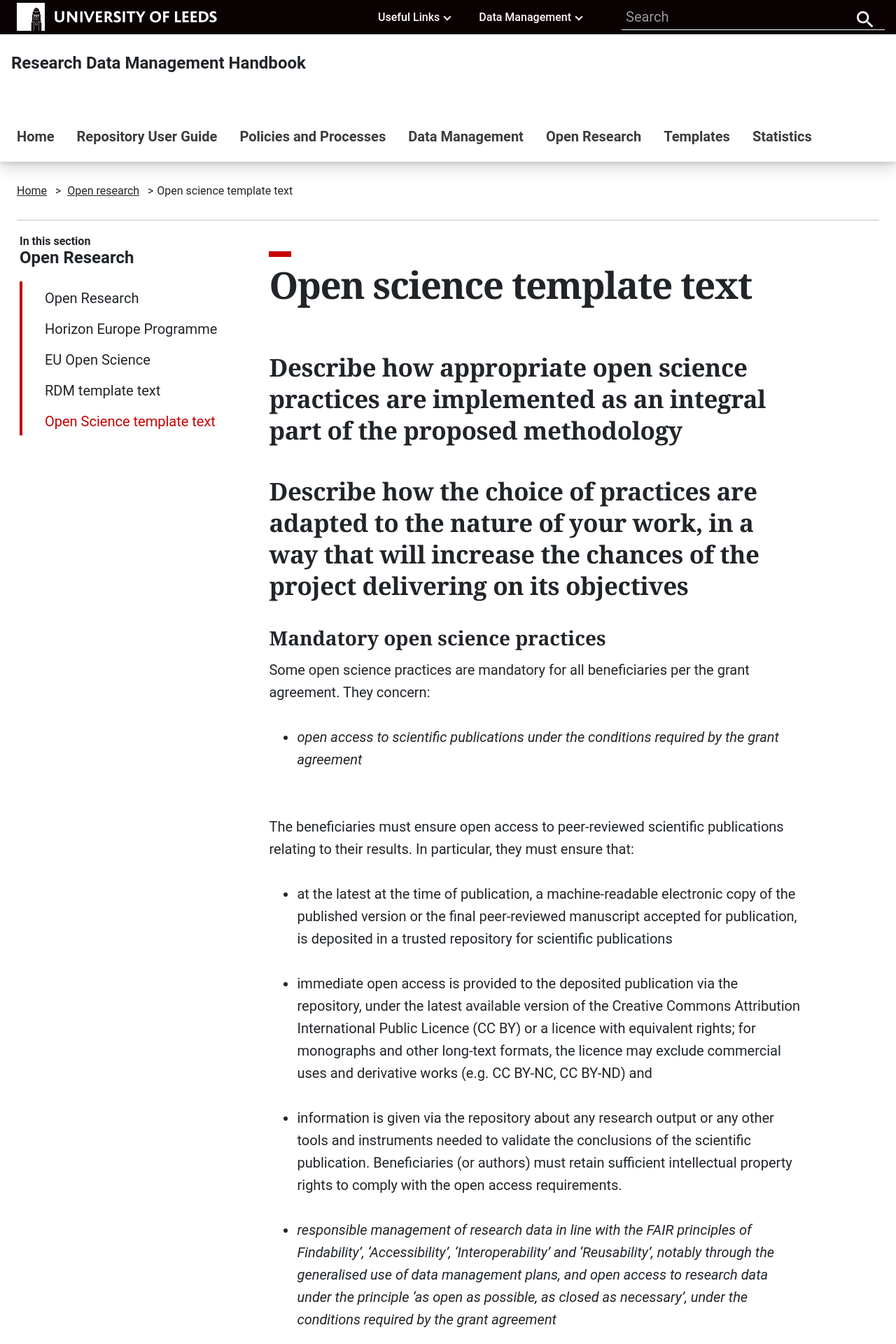
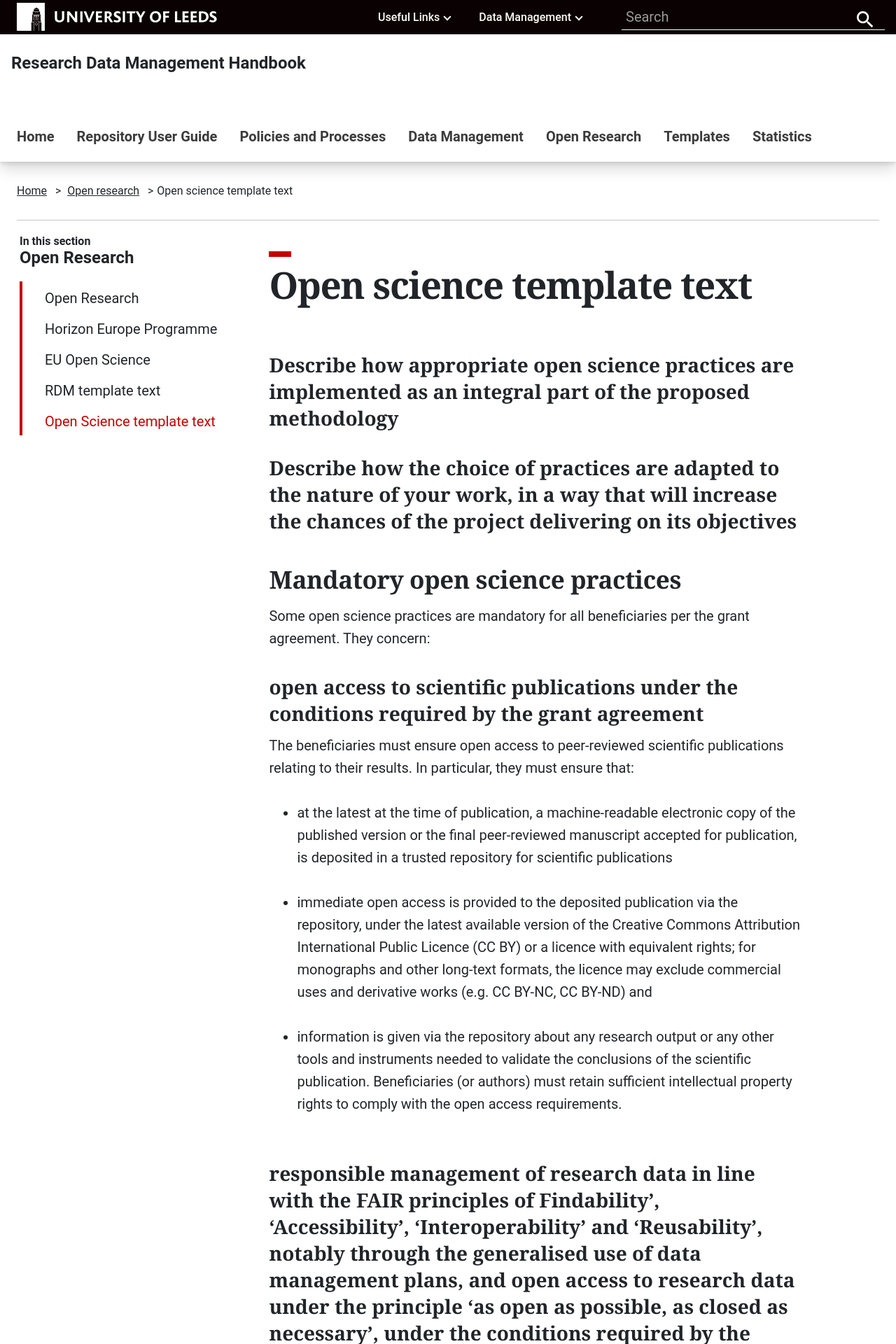
Before and after one commit to uol-library/rdl-handbook, a Jekyll site: the page built from pages/open-research/open-science-template.md, in a window 1280 px wide. Shown: the top 1920 px of the page at 70% size. Built offline with Jekyll 4.4.1, drawn with Linux system fonts in a browser that asks for light colours; some web fonts are replaced.

```diff
--- a/pages/open-research/open-science-template.md
+++ b/pages/open-research/open-science-template.md
@@ -6,14 +6,14 @@ index: true
 permalink: /open-research/open-science-template/
 ---
 
-### Describe how appropriate open science practices are implemented as an integral part of the proposed methodology
-### Describe how the choice of practices are adapted to the nature of your work, in a way that will increase the chances of the project delivering on its objectives
+#### Describe how appropriate open science practices are implemented as an integral part of the proposed methodology
+#### Describe how the choice of practices are adapted to the nature of your work, in a way that will increase the chances of the project delivering on its objectives
 
-#### Mandatory open science practices
+### Mandatory open science practices
 
 Some open science practices are mandatory for all beneficiaries per the grant agreement. They concern:
 
-* _open access to scientific publications under the conditions required by the grant agreement_
+#### open access to scientific publications under the conditions required by the grant agreement
 
 The beneficiaries must ensure open access to peer-reviewed scientific publications relating to their results. In particular, they must ensure that:
 
@@ -24,60 +24,60 @@ The beneficiaries must ensure open access to peer-reviewed scientific publicatio
 * information is given via the repository about any research output or any other tools and instruments needed to validate the conclusions of the scientific publication. Beneficiaries (or authors) must retain sufficient intellectual property rights to comply with the open access requirements.
 
 
-* _responsible management of research data in line with the FAIR principles of Findability’, ‘Accessibility’, ‘Interoperability’ and ‘Reusability’, notably through the generalised use of data management plans, and open access to research data under the principle ‘as open as possible, as closed as necessary’, under the conditions required by the grant agreement_
+#### responsible management of research data in line with the FAIR principles of Findability’, ‘Accessibility’, ‘Interoperability’ and ‘Reusability’, notably through the generalised use of data management plans, and open access to research data under the principle ‘as open as possible, as closed as necessary’, under the conditions required by the grant agreement
 
-See [RDM template text](https://handbook.researchdata.leeds.ac.uk/open-research/rdm-template/)
+* See [RDM template text](https://handbook.researchdata.leeds.ac.uk/open-research/rdm-template/)
 
 
-* information about the research outputs/tools/instruments needed to validate the conclusions of scientific publications or to validate/re-use research data digital or physical access to the results needed to validate the conclusions of scientific publications, unless exceptions apply
+#### information about the research outputs/tools/instruments needed to validate the conclusions of scientific publications or to validate/re-use research data digital or physical access to the results needed to validate the conclusions of scientific publications, unless exceptions apply
 
 Some boilerplate
 
 
-* in cases of public emergency, if requested by the granting authority, immediate open access to all research outputs under open licenses or, if exceptions apply, access under fair and reasonable conditions to legal entities that need the research outputs to address the public emergency
+#### in cases of public emergency, if requested by the granting authority, immediate open access to all research outputs under open licenses or, if exceptions apply, access under fair and reasonable conditions to legal entities that need the research outputs to address the public emergency
 
 How does this work in respect to publisher copyright / T&C?
 
 
-#### Recommended open science practices
+### Recommended open science practices
 
-* Open qualitative data for research documentation or further use e.g. Open interview transcripts / workshop notes
+#### Open qualitative data for research documentation or further use e.g. Open interview transcripts / workshop notes
 
 
-* Open analysis code (analytical code for data analysis that anyone can inspect, modify, and enhance)
+#### Open analysis code (analytical code for data analysis that anyone can inspect, modify, and enhance)
 
 
-* Open software code (source code for software that anyone can inspect, modify, and enhance)
+#### Open software code (source code for software that anyone can inspect, modify, and enhance)
 
 
-* Preprints i.e. version of a scholarly or scientific paper published online before formal peer review and publication
+#### Preprints i.e. version of a scholarly or scientific paper published online before formal peer review and publication
 
 
-* Open licences (e.g. CC-BY, MIT licence) (public license that specifies what can and cannot be done with a work, stating permissions and restrictions)
+#### Open licences (e.g. CC-BY, MIT licence) (public license that specifies what can and cannot be done with a work, stating permissions and restrictions)
 
 
-* Open Peer Review (review mechanism disclosing author and referee identities to one another at any point during the peer review or publication process)
+#### Open Peer Review (review mechanism disclosing author and referee identities to one another at any point during the peer review or publication process)
 
 
-* Open Materials (any ancillary research materials such as protocols, proposals, stimuli, codebooks etc. published online)
+#### Open Materials (any ancillary research materials such as protocols, proposals, stimuli, codebooks etc. published online)
 
 
-* Open / electronic lab notebooks (designed to replace paper laboratory notebooks and published online)
+#### Open / electronic lab notebooks (designed to replace paper laboratory notebooks and published online)
 
 
-* Preregistration (specifying a research plan in advance of a study and submitting it to a registry)
+#### Preregistration (specifying a research plan in advance of a study and submitting it to a registry)
 
 
-* Registered reports (publishing format emphasising the importance of the research question and the quality of methodology by conducting peer review prior to data collection)
+#### Registered reports (publishing format emphasising the importance of the research question and the quality of methodology by conducting peer review prior to data collection)
 
 
-* Collaborative writing tools (online platforms to facilitate real time collaboration on documents or projects)
+#### Collaborative writing tools (online platforms to facilitate real time collaboration on documents or projects)
 
 
-* Alternative metrics (altmetrics) (a type of data that helps people understand how research is discussed online. Complementary to traditional bibliometrics like citation counts)
+#### Alternative metrics (altmetrics) (a type of data that helps people understand how research is discussed online. Complementary to traditional bibliometrics like citation counts)
 
 
-* Open Educational Resources (freely accessible, openly licensed text, media, and other digital assets for use in teaching, learning, and assessment as well as for research purposes)
+#### Open Educational Resources (freely accessible, openly licensed text, media, and other digital assets for use in teaching, learning, and assessment as well as for research purposes)
 
 
-* Citizen science
+#### Citizen science
```
